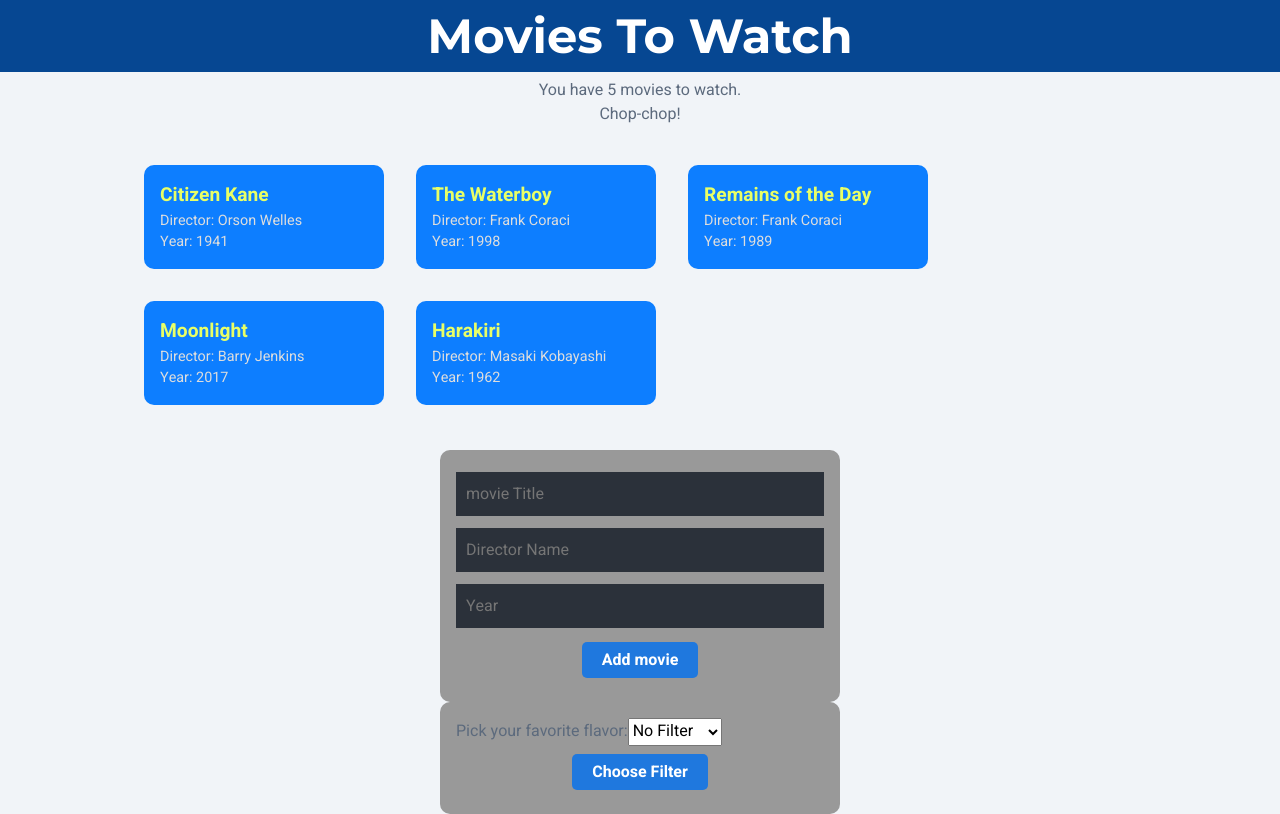
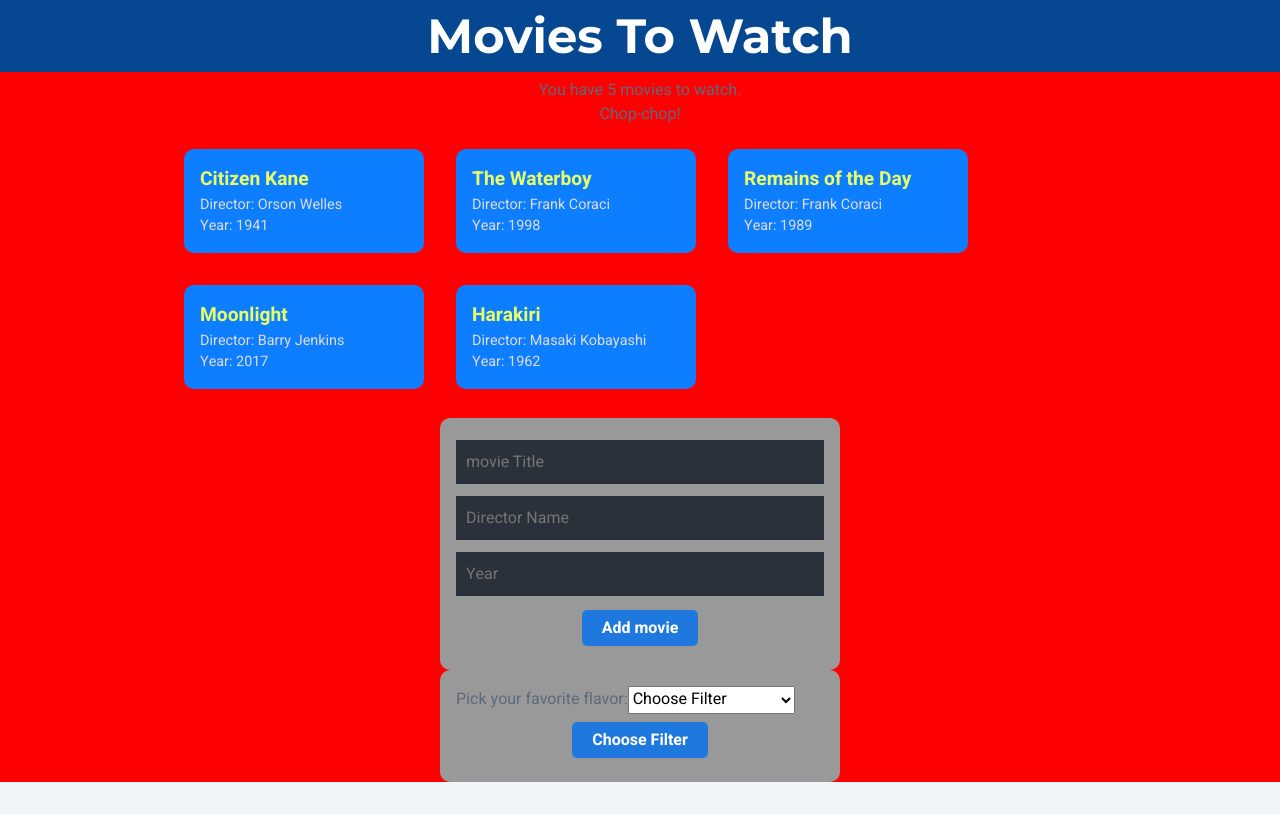
Before and after one commit to gmcln-rct/CSS-Filters-and-React-Hooks, a React (Create React App) app: page / in a window 1280 px wide. Built offline with nearby package versions, Linux system fonts and the light colour scheme.

Commit message:
Add filters

```diff
--- a/src/App.js
+++ b/src/App.js
@@ -10,16 +10,16 @@ import ThemeContextProvider from './contexts/ThemeContext';
 
 function App() {
   return (
+      <ThemeContextProvider>
     <div className="main-app">
-      <ThemeContextProvider>
         <MovieContextProvider>
           <Navbar />
           <MovieList />
           <NewMovieForm />
         </MovieContextProvider>
        < ThemeSelect />
+    </div>
       </ThemeContextProvider>
-    </div>
   );
 }
 
--- a/src/components/ThemeSelect.js
+++ b/src/components/ThemeSelect.js
@@ -3,7 +3,7 @@ import React, { useContext, useState } from "react";
 import { ThemeContext } from "../contexts/ThemeContext";
 
 const ThemeSelect = () => {
-  const {   blur, grayscale, chooseTheme } = useContext(ThemeContext);
+  const {   chooseTheme } = useContext(ThemeContext);
 
   const [filterTheme] = useState('');
 
@@ -18,19 +18,26 @@ const ThemeSelect = () => {
 
 
     return (
+      <div className="theme-form">
         <form onSubmit={handleSubmit}>
           <label>
             Pick your favorite flavor:
             <select value={filterTheme} onChange={handleChange}>
-              <option value="none">No Filter</option>
+                <option>Choose Filter</option>
                 <option value="blur(10px)">Blur</option>
+                <option value="brightness(3)">Brightness</option>
+              <option value="contrast(3)">Contrast</option>
+
                 <option value="grayscale(100%)">GrayScale</option>
-            <option value="sepia(1))">Sepia</option>
-              <option value="grayscale(100%)">GrayScale</option>
+                <option value="invert(100%)">Invert</option>
+                <option value="sepia(100%)">Sepia</option>
+                <option value="saturate(0%)">Saturate/Desaturate</option>
+              <option value="none">Clear Filter</option>
             </select>
           </label>
           <input type="submit" value="Choose Filter" />
         </form>
+      </div>
     );
   };
 
--- a/src/index.css
+++ b/src/index.css
@@ -20,6 +20,8 @@ body {
   flex-direction: column;
   width: 100%;
   margin: 0 auto;
+
+  background-color: red;
 
   font-family: 'Heebo', sans-serif;
 
@@ -70,13 +72,13 @@ body {
   display: flex;
   justify-content: flex-start;
   flex-wrap: wrap;
-  padding: 0;
+  margin: 0 auto;
   list-style-type: none;
 }
 
 .movie-list li{
   width: 15rem;
-  margin: 1rem 1rem;
+  margin: 1rem ;
   padding: 1rem;
 
   color: #fff;
```
Lines whose indentation alone changed are shown as unchanged.
